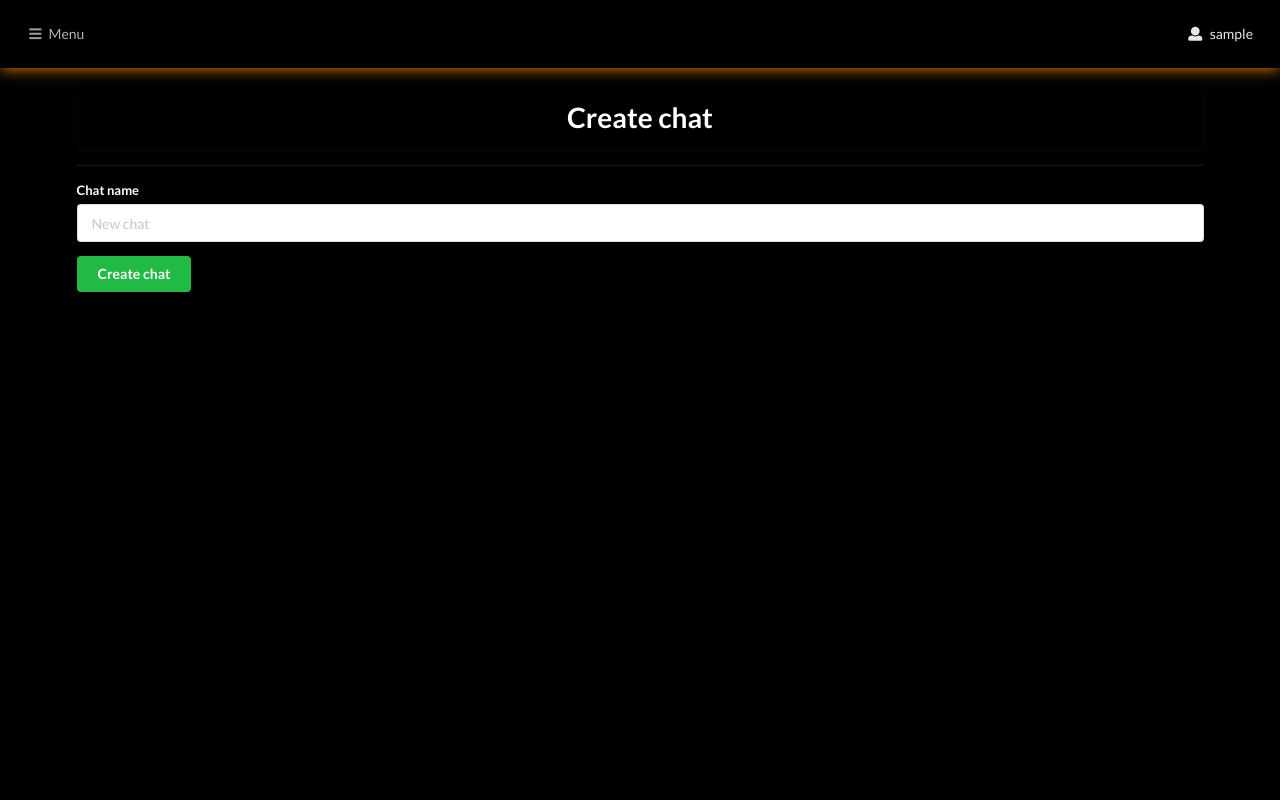
After one commit to aixandrolab/simple-social-network, a Django app: page /profile/chat/create/1/ in a window 1280 px wide. The commit adds this page. Run offline with Django 5.2, Linux system fonts and the light colour scheme; the visitor is signed in with stand-in values (Sample User, id 1); data comes from the database, SQL or seed files in the repository.

Commit message:
feat: implement create chat feature

```diff
--- /dev/null
+++ b/profiles/templates/profiles/chat_templates/create_chat.html
@@ -0,0 +1,25 @@
+{% extends 'base.html' %}
+
+{% block title %}Create chat with {{ profile.user.username }}{% endblock %}
+
+{% block content %}
+    <div class="ui container">
+        <div class="ui center aligned segment">
+            <h1 class="ui header text-orange">Create chat</h1>
+        </div>
+        <div class="ui divider"></div>
+        <form method="post" action="" class="ui form">
+            {% csrf_token %}
+
+            <form method="post" action="{% url 'profiles:create_chat' profile.id %}" class="ui form">
+                <div class="field">
+                    <label for="chat_name" class="text-light">Chat name</label>
+                    <input class="field" id="chat_name" placeholder="New chat" name="chat_name">
+                </div>
+
+                <button class="ui green button" type="submit">Create chat</button>
+            </form>
+
+        </form>
+    </div>
+{% endblock %}
--- a/profiles/templates/profiles/friends_list.html
+++ b/profiles/templates/profiles/friends_list.html
@@ -98,7 +98,7 @@
                                         Profile
                                     </a>
                                     {% if request.user.profile != friend %}
-                                        <a href="#" class="ui orange button">
+                                        <a href="{% url 'profiles:create_chat' friend.id %}" class="ui orange button">
                                             <i class="envelope icon"></i>
                                             Message
                                         </a>
--- a/profiles/urls.py
+++ b/profiles/urls.py
@@ -4,6 +4,7 @@ from django.urls import path
 
 from profiles.views.auth_views.logout_view import logout_view
 from profiles.views.chat_views.archive_chat import archive_chat_view
+from profiles.views.chat_views.create_chat import create_chat_view
 from profiles.views.chat_views.delete_chat_view import delete_chat_view
 from profiles.views.chat_views.active_chats_view import active_chats_view
 from profiles.views.chat_views.archived_chats_view import archived_chats_view
@@ -69,6 +70,7 @@ urlpatterns = [
     path('chats/active/', active_chats_view, name='active_chats'),
     path('chats/archived/', archived_chats_view, name='archived_chats'),
     path('chats/deleted/', deleted_chats_view, name='deleted_chats'),
+    path('chat/create/<int:profile_id>/', create_chat_view, name='create_chat'),
 
     path('chat/delete/<int:chat_id>/', delete_chat_view, name='delete_chat'),
     path('chat/restore/<int:chat_id>/', restore_chat_view, name='restore_chat'),
--- /dev/null
+++ b/profiles/views/chat_views/create_chat.py
@@ -0,0 +1,44 @@
+from django.contrib import messages
+from django.db.models import Q
+from django.shortcuts import redirect, render
+
+from profiles.models import Chat, Profile, ChatStatus
+
+
+def create_chat_view(request, profile_id):
+    profile = Profile.objects.get(pk=profile_id)
+    check_chat_exist = Chat.objects.filter(
+        Q(user1=request.user.profile, user2=profile) | Q(user2=request.user.profile, user1=profile)
+    )
+    if check_chat_exist.exists():
+        return redirect('profiles:chat_detail', check_chat_exist.first().pk)
+
+    if request.method == 'POST':
+        chat_name = request.POST.get('chat_name')
+        print(chat_name)
+
+        chat = Chat.objects.create(
+            name=chat_name,
+            user1=request.user.profile,
+            user2=profile,
+        )
+        chat.save()
+        chat_status_user1 = ChatStatus.objects.create(
+            chat=chat,
+            profile=request.user.profile,
+            is_visible=True,
+        )
+        chat_status_user2 = ChatStatus.objects.create(
+            chat=chat,
+            profile=profile,
+            is_visible=True,
+        )
+        chat_status_user1.save()
+        chat_status_user2.save()
+        messages.success(request, 'Chat created successfully')
+        return redirect('profiles:chat_detail', chat.pk)
+
+    context = {
+        'profile': profile,
+    }
+    return render(request, 'profiles/chat_templates/create_chat.html', context)
--- a/profiles/views/chat_views/delete_chat_view.py
+++ b/profiles/views/chat_views/delete_chat_view.py
@@ -1,5 +1,6 @@
 from django.contrib import messages
 from django.contrib.auth.decorators import login_required
+from django.db.models import Q
 from django.shortcuts import redirect
 
 from profiles.models import Chat, ChatStatus
@@ -19,5 +20,9 @@ def delete_chat_view(request, chat_id):
         chat_status.is_archived = False
     chat_status.is_deleted = True
     chat_status.save()
+    chat_status_user1 = ChatStatus.objects.get(chat_id=chat_id, profile=chat.user1)
+    chat_status_user2 = ChatStatus.objects.get(chat_id=chat_id, profile=chat.user2)
+    if chat_status_user1.is_deleted and chat_status_user2.is_deleted:
+        chat.delete()
     messages.success(request, "Successfully deleted chat!")
     return redirect('profiles:deleted_chats')
```
